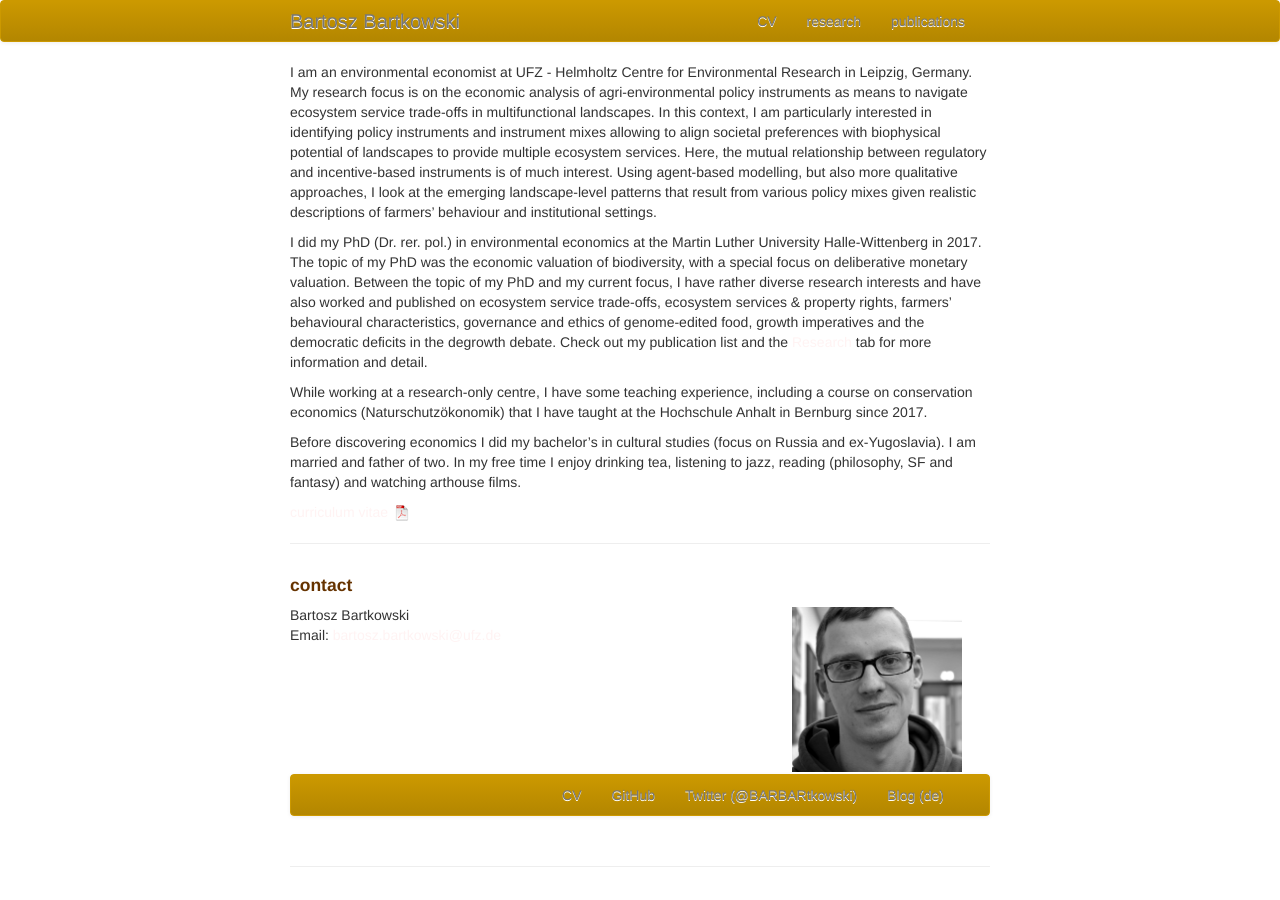
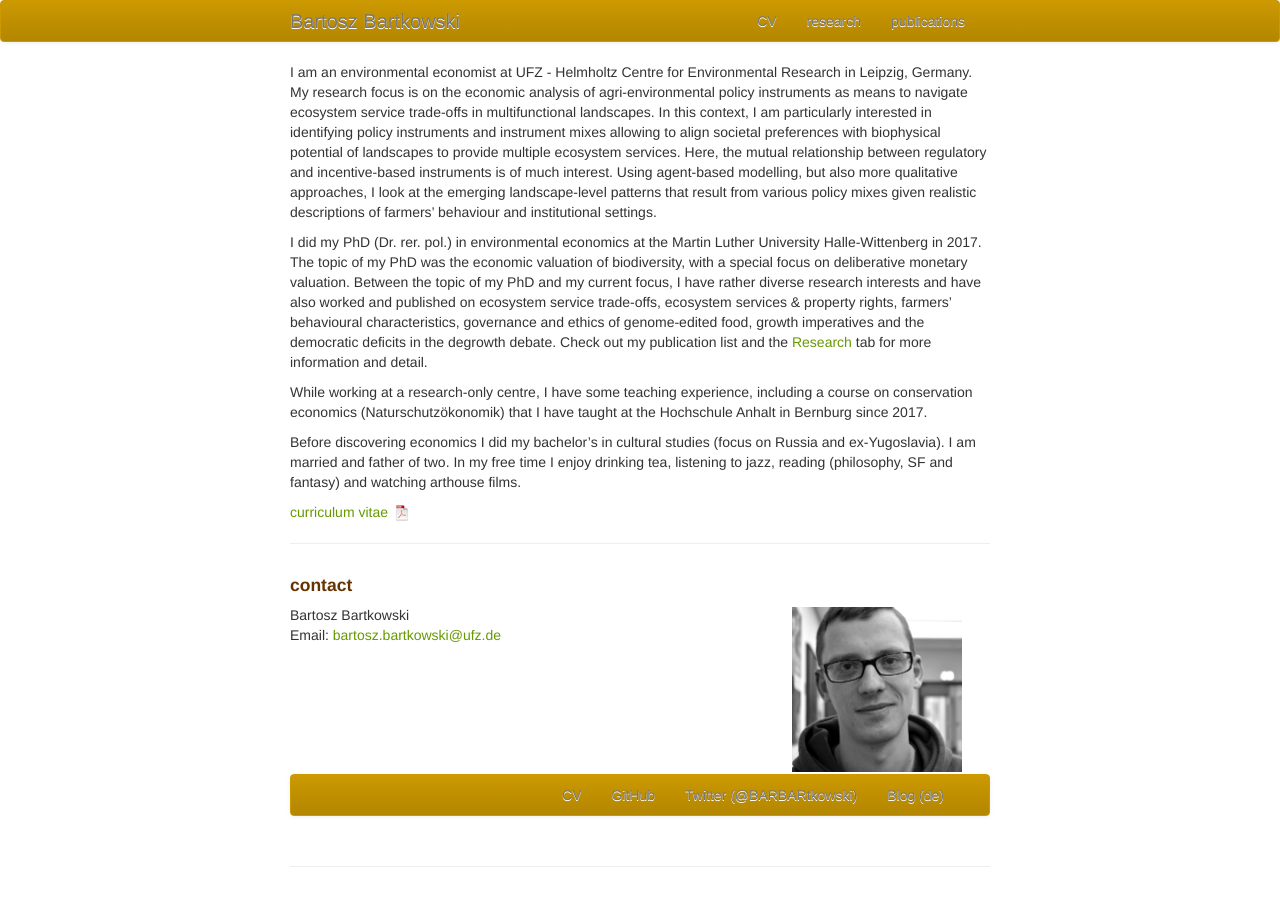
Before and after one commit to BartoszBartk/BartoszBartk.github.io, a Jekyll site: the page built from index.md, in a window 1280 px wide. Built offline with Jekyll 4.4.1, drawn with Linux system fonts in a browser that asks for light colours; our own code applies the rules of GitHub Pages for plain Markdown files.

Commit message:
further colour experiments 2

```diff
--- a/assets/themes/twitter/css/my_custom_css.css
+++ b/assets/themes/twitter/css/my_custom_css.css
@@ -2,16 +2,16 @@ code {
   padding: 0;
   font-size: 90%;
   color: black;
-  background-color: white;
-  border: 0px solid white;
+  background-color: black;
+  border: 0px solid black;
 }
 
 a code {
-    color: #fff2f2f2;
+    color: #669900;
 }
 
 a {
-    color: #fff2f2f2;
+    color: #669900;
 }
 
 a:hover {
```
